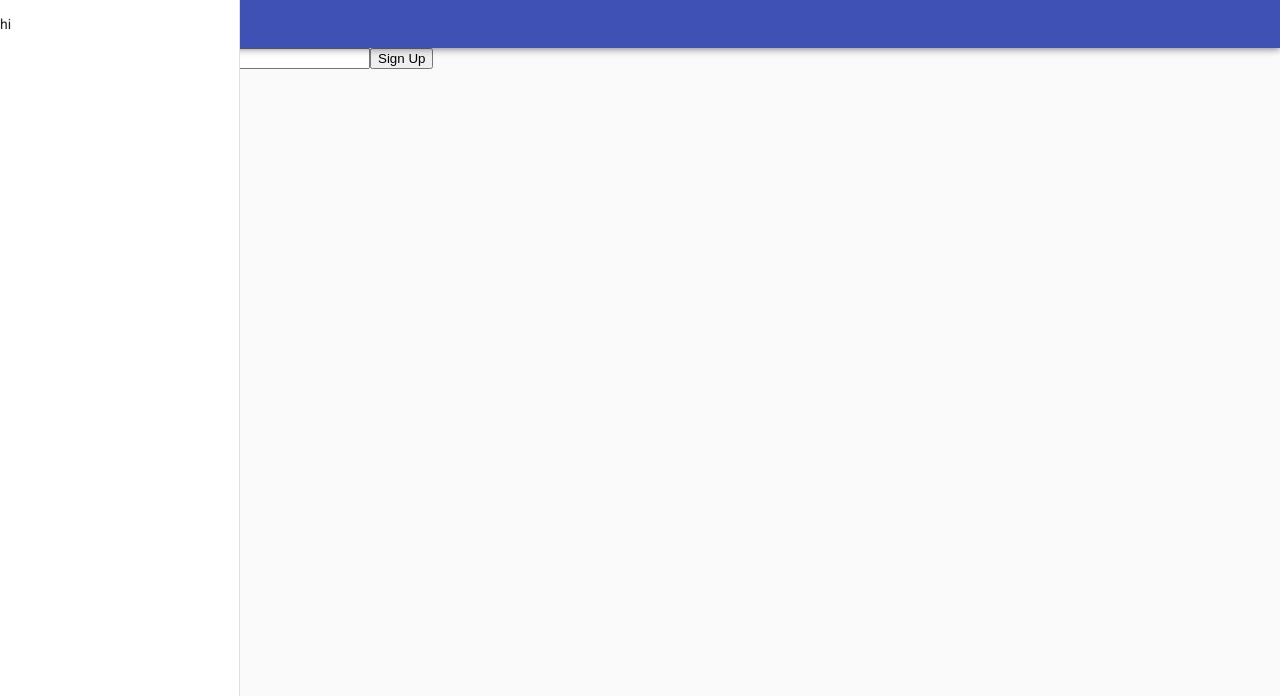
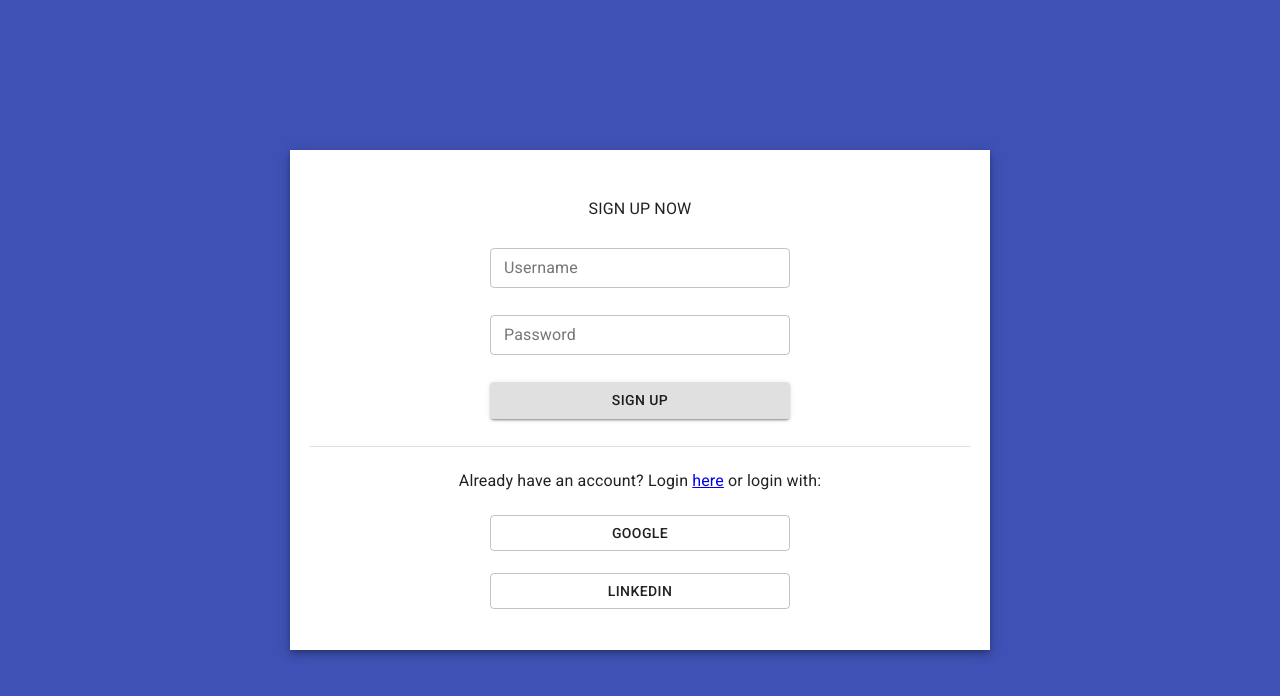
Before and after one commit to fabianschu/Plyo, a Next.js app in the folder frontend/: page /signup in a window 1280 px wide. Shown: the top 696 px of the page. Built offline with nearby package versions, Linux system fonts and the light colour scheme.

Commit message:
signup page with some styling

```diff
--- a/frontend/components/Navbar.js
+++ b/frontend/components/Navbar.js
@@ -12,10 +12,6 @@ import {toggleSidebar} from '../redux/actions/generalUiAction';
 
 
 const useStyles = makeStyles(theme => ({
-
-    root: {
-      flexGrow: 1
-    },
     menuButton: {
       marginRight: theme.spacing(2),
     },
@@ -29,7 +25,7 @@ const Navbar = (props) => {
     }
 
     return (
-    <AppBar position="fixed" className={classes.bar} elevation={4}>
+    <AppBar position="fixed" className={classes.appBar} elevation={4}>
         <Toolbar variant="dense">
             <IconButton edge="start" className={classes.menuButton} color="inherit" aria-label="menu" onClick={handleClick}>
                 <MenuIcon />
--- a/frontend/components/Page.js
+++ b/frontend/components/Page.js
@@ -8,6 +8,18 @@ import { makeStyles } from '@material-ui/core/styles';
 const useStyles = makeStyles(theme => ({
     contentBox: {
         marginTop: 48
+    },
+    // pageContainer: {
+    //     [theme.breakpoints.up('sm')]: {
+    //       width: `calc(100% - ${theme.uiElements.drawerWidth})`,
+    //       marginLeft: theme.uiElements.drawerWidth,
+    //     },
+    //   },
+    pageContainer: {
+        [theme.breakpoints.up('sm')]: {
+            width: `calc(100% - 240px)`,
+            marginLeft: '240px',
+        },
     }
 }));
 
@@ -18,11 +30,13 @@ const Page = (props) => {
     return (
         <>
             <ThemeProvider theme={theme}>
-                <Navbar/>
-                <Sidebar />
-                <div className={classes.contentBox} theme={theme}>
-                    {props.children}
-                </div>
+                    <Navbar/>
+                    <Sidebar />
+                    <div className={classes.pageContainer} theme={theme}>
+                        <div className={classes.contentBox} theme={theme}>
+                            {props.children}
+                        </div>
+                    </div>
             </ThemeProvider>
         </>
     )
--- a/frontend/components/PlyoDetailsEvent.js
+++ b/frontend/components/PlyoDetailsEvent.js
@@ -107,10 +107,6 @@ const PlyoDetailsEvent = (props) => {
         return <EventInformation text1={text1} text2={text2}/>
     }
 
-    console.log(currentStage.event)
-    console.log(currentIndex);
-
-
     return (
         <>
         <Box className={classes.connector}>
--- a/frontend/components/PlyoDetailsView.js
+++ b/frontend/components/PlyoDetailsView.js
@@ -62,8 +62,6 @@ const DetailsElement = (props) => {
     const classes = useStyles();
 
     const DataDisplay = (props) => {
-
-        console.log(props);
 
         if(props.type === 'Position' && props.link) {
             return (
--- a/frontend/components/Sidebar.js
+++ b/frontend/components/Sidebar.js
@@ -4,6 +4,10 @@ import Hidden from '@material-ui/core/Hidden';
 import { makeStyles, useTheme } from '@material-ui/core/styles';
 import {connect} from 'react-redux';
 import {toggleSidebar} from '../redux/actions/generalUiAction';
+import List from '@material-ui/core/List';
+import Link from 'next/link';
+import ListItem from '@material-ui/core/ListItem';
+import Divider from '@material-ui/core/Divider';
 
 const drawerWidth = 240;
 
@@ -30,6 +34,11 @@ const useStyles = makeStyles(theme => ({
         },
     },
     toolbar: theme.mixins.toolbar,
+    drawerPaperPerm: {
+        width: drawerWidth,
+        position: 'fixed',
+        top: '48px'
+    },
     drawerPaper: {
         width: drawerWidth,
     },
@@ -41,29 +50,44 @@ const useStyles = makeStyles(theme => ({
 
 const SideMenu = (props) => {
 
+    const classes = useStyles();
+
+    return(
+    <List>
+        <Link href="/signup">
+            <ListItem component="a" className={classes.root} button>
+                Sign Up
+            </ListItem>
+        </Link>
+        <Link href="/login">
+            <ListItem component="a" className={classes.root} button>
+                Login
+            </ListItem>
+        </Link>
+        <Divider/>
+        <ListItem className={classes.root} button>
+                Projects
+        </ListItem>
+        <Divider/>
+        <ListItem className={classes.root} button>
+                Logout
+        </ListItem>
+    </List>
+    )
 }
 
 const Sidebar = (props) => {
 
-    const { container } = props;
     const classes = useStyles();
     const theme = useTheme();
-    const [mobileOpen, setMobileOpen] = React.useState(false);
 
     const {showSidebar} = props.generalUi;
 
-    const handleDrawerToggle = () => {
-        setMobileOpen(!mobileOpen);
-    };
-
-    console.log(props);
 
     return (
         <nav className={classes.drawer} aria-label="mailbox folders">
-        {/* The implementation can be swapped with js to avoid SEO duplication of links. */}
             <Hidden smUp implementation="css">
                 <Drawer
-                    container={container}
                     variant="temporary"
                     anchor={theme.direction === 'rtl' ? 'right' : 'left'}
                     open={showSidebar}
@@ -75,18 +99,18 @@ const Sidebar = (props) => {
                     keepMounted: true, // Better open performance on mobile.
                     }}
                 >
-                    <p>hi</p>
+                    <SideMenu/>
                 </Drawer>
             </Hidden>
             <Hidden xsDown implementation="css">
                 <Drawer
                     classes={{
-                    paper: classes.drawerPaper,
+                    paper: classes.drawerPaperPerm,
                     }}
                     variant="permanent"
                     open
                 >
-                    <p>hi</p>
+                    <SideMenu/>
                 </Drawer>
             </Hidden>
         </nav>
--- a/frontend/pages/_app.js
+++ b/frontend/pages/_app.js
@@ -1,7 +1,5 @@
 import App from 'next/app';
-import Page from '../components/Page';
 import CssBaseline from '@material-ui/core/CssBaseline';
-
 import { Provider } from 'react-redux';
 import store from '../redux/store';
 
@@ -11,10 +9,10 @@ class MyApp extends App {
         const {Component, pageProps} = this.props;
         return(
             <Provider store={store}>
-                <Page {...pageProps}>
+                {/* <Page {...pageProps}> */}
                     <CssBaseline/>
                     <Component {...pageProps}/>
-                </Page>
+                {/* </Page> */}
             </Provider>
         )
     }
--- a/frontend/pages/plyodetails.js
+++ b/frontend/pages/plyodetails.js
@@ -1,12 +1,15 @@
 import { useRouter } from 'next/router';
 import PlyoDetailsView from '../components/PlyoDetailsView';
+import Page from '../components/Page';
 
 const plyodetails = () => {
 
     const router = useRouter();
 
     return (
-        <PlyoDetailsView id={router.query.id}/>
+        <Page>
+            <PlyoDetailsView id={router.query.id}/>
+        </Page>
     )
 }
 
--- a/frontend/pages/signup.js
+++ b/frontend/pages/signup.js
@@ -1,7 +1,57 @@
 import React, {useState} from 'react';
 import axios from 'axios';
+import { makeStyles } from '@material-ui/core/styles';
+import {Button, TextField, FormControl, InputLabel, Select, MenuItem} from '@material-ui/core/';
+import Box from '@material-ui/core/Box';
+import Typography from '@material-ui/core/Typography';
+import Divider from '@material-ui/core/Divider';
+import Link from 'next/link';
+
+const useStyles = makeStyles(theme => ({
+    pageContainer: {
+        backgroundColor: theme.palette.primary.main,
+        minHeight: '100vh',
+        display: 'flex',
+        alignItems: 'center',
+        justifyContent: 'center',
+        flexDirection: 'column'
+    },
+    inputContainer: {
+        width: '80vw',
+        maxWidth: '700px',
+        height: '70vh',
+        maxHeight: '500px',
+        backgroundColor: 'white',
+        padding: '20px'
+    },
+    inputWrapper: {
+        height: '60%',
+        display: 'flex',
+        flexDirection: 'column',
+        alignItems: 'center',
+        justifyContent: 'space-evenly',
+    },
+    cta: {
+        width: '90%',
+        maxWidth: '300px',
+    },
+    subContainer: {
+        aligntText: 'center',
+        height: '40%',
+        display: 'flex',
+        flexDirection: 'column',
+        alignItems: 'center',
+        justifyContent: 'space-evenly'
+    },
+    login: {
+        textAlign: 'center'
+    }
+}));
+
 
 const Signup = () => {
+
+    const classes = useStyles();
 
     const [username, setUsername] = useState("");
     const [password, setPassword] = useState("");
@@ -26,11 +76,40 @@ const Signup = () => {
     }
 
     return (
-        <>
-            <input type="text" value={username} onChange={handleChange} name="username"/>
-            <input type="text" value={password} onChange={handleChange} name="password"/>
-            <button onClick={handleClick}>Sign Up</button>
-        </>
+        <Box className={classes.pageContainer}>
+            <Box className={classes.inputContainer} boxShadow={5}>
+                <Box className={classes.inputWrapper}>
+                    <Typography>SIGN UP NOW</Typography>
+                    <TextField
+                        label="Username"
+                        name="username"
+                        variant="outlined"
+                        size="small"
+                        onChange={handleChange}
+                        value={username}
+                        className={classes.cta}
+                        />
+                    <TextField
+                        label="Password"
+                        name="password"
+                        variant="outlined"
+                        size="small"
+                        onChange={handleChange}
+                        value={password}
+                        className={classes.cta}
+                        />
+                    <Button
+                        onClick={handleClick}variant='contained'
+                        className={classes.cta}>Sign Up</Button>
+                </Box>
+                <Divider/>
+                <Box className={classes.subContainer}>
+                    <Typography className={classes.login}>Already have an account? Login <Link href="/auth/login">here</Link> or login with:</Typography>
+                    <Button variant='outlined'  className={classes.cta}>Google</Button>
+                    <Button variant='outlined' className={classes.cta}>Linkedin</Button>
+                </Box>
+            </Box>
+        </Box>
     )
 }
 
--- a/frontend/public/theme.js
+++ b/frontend/public/theme.js
@@ -24,6 +24,9 @@ const theme = createMuiTheme({
       green4: '#0DA471',
       red: '#eb153c',
       yellow: '#eba213',
+    },
+    uiElements: {
+      drawerWidth: '240px'
     }
   });
 
```
Also changed, not shown: frontend/pages/plyos.js (added, +14 -0 lines).
